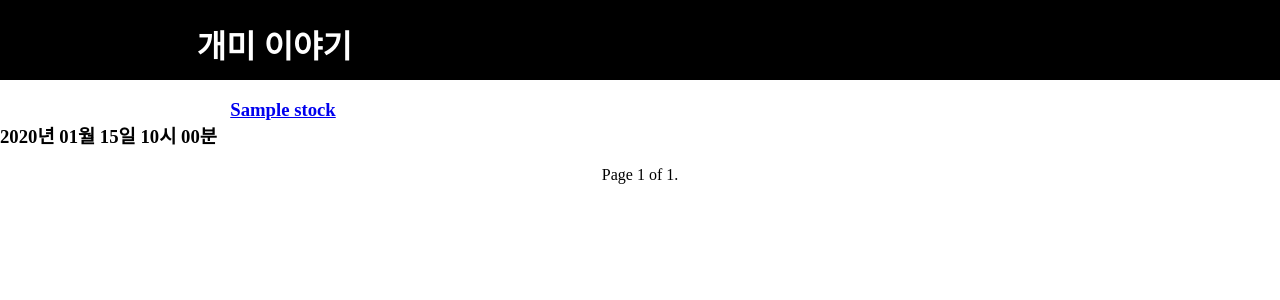
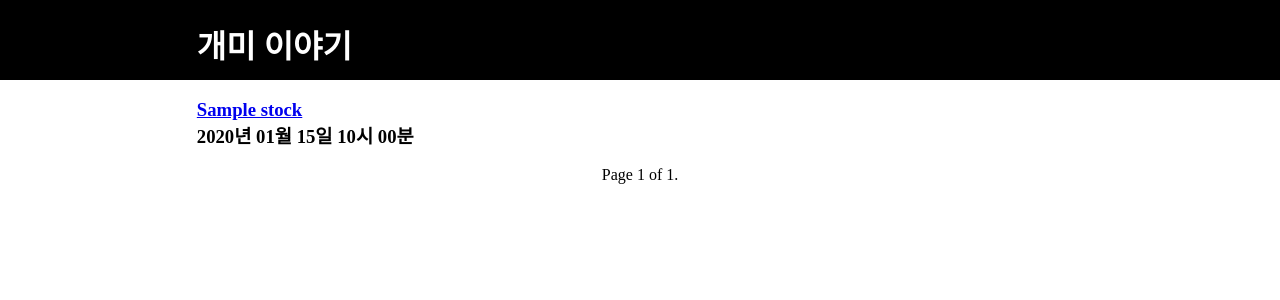
Before and after one commit to 2044smile/stock, a Django app: template stock/templates/stock/stock_list.html in a window 1280 px wide. Shown: the top 300 px of the page. Run offline with Django 4.2, Linux system fonts and the light colour scheme; the template is opened without the code that fills it: most values are stand-ins (such as "Sample title", 1, 10 or a date in 2020).

Commit message:
feat: change padding-left size

```diff
--- a/static/css/style.css
+++ b/static/css/style.css
@@ -25,8 +25,8 @@ body {
 .stock-sub-title h2 a:hover {
     text-decoration: underline;
 }
-.content h3 a {
-    padding-left: 12.3em;
+.content {
+    padding-left: 196.8px;
 }
 .pagination {
     text-align: center;
```
